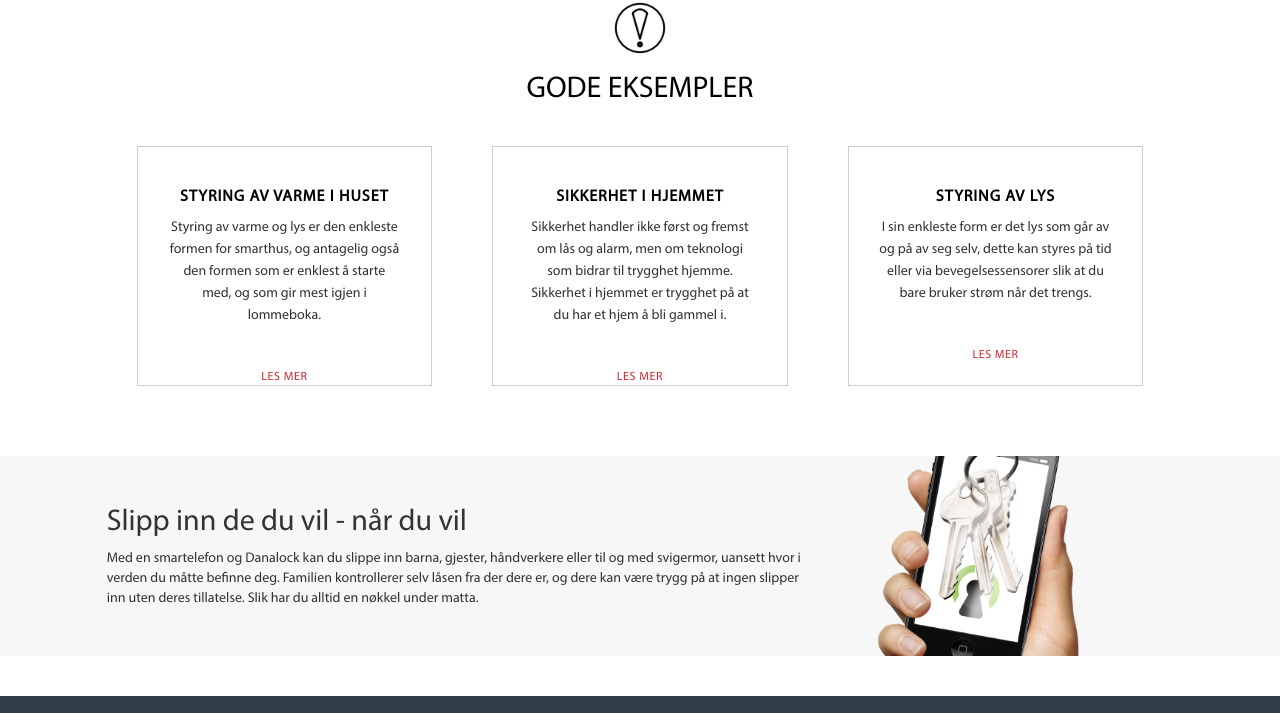
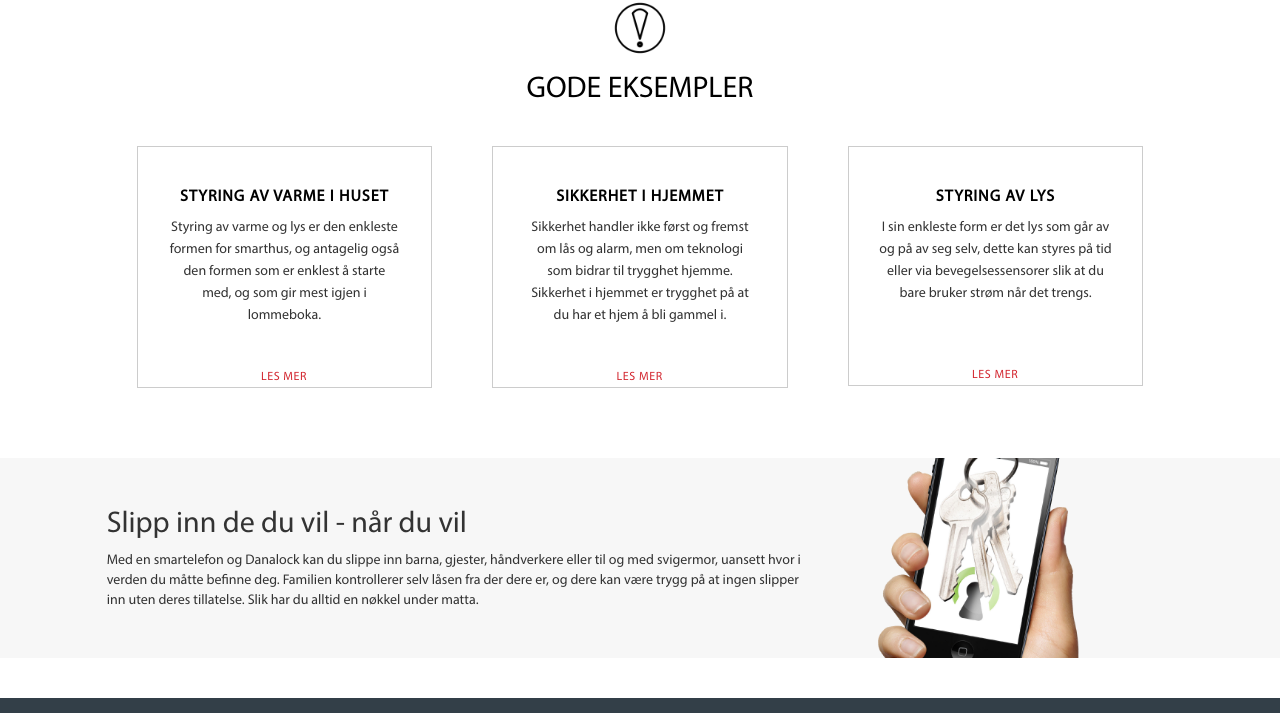
Before and after one commit to Seljehaug/ThermoFloor, a plain HTML site: page smarthus.html in a window 1280 px wide. Shown: the part 1514-2227 px from the top of the page. Drawn offline with nearby package versions, Linux system fonts and the light colour scheme.

Commit message:
dingseboms

```diff
--- a/css/styles.sass
+++ b/css/styles.sass
@@ -467,20 +467,14 @@ body
 	.imgsmarthus
 		max-width: 80px
 		margin: 0 auto
-	// .h1smart
-	// 	text-align: center
-	// .pheadsmart
-	// 	text-align: center
-	// 	font-size: 18px
-	// 	line-height: 22px
-	// 	padding: 0px 220px 0px 220px
 	.articlebox
 		padding: 10px 30px 30px 30px
 		height: 370px
 	.articleboxeksempel
 		padding: 20px 30px
 		border: solid #ccc 1px
-		height: 240px
+		min-height: 240px
+		position: relative
 	.borderarticle
 		padding: 30px
 	.smarthusH2
@@ -489,10 +483,6 @@ body
 		color: black
 		text-transform: uppercase
 
-	// .backgroundgreysmarthus
-	// 	background-color: #f7f7f7
-	// 	padding: 30px 0px 30px 0px
-	// 	margin-bottom: 40px
 	.backgroundgreyarticle
 		background-color: #f7f7f7
 		margin-bottom: 40px
@@ -513,6 +503,9 @@ body
 		a:hover
 			text-decoration: none
 		text-align: center
+		position: absolute
+		left: 42%
+		bottom: 0
 	.buttontext-smarthus
 		color: $red
 		display: inline
```
Also changed, not shown: css/styles.css.
